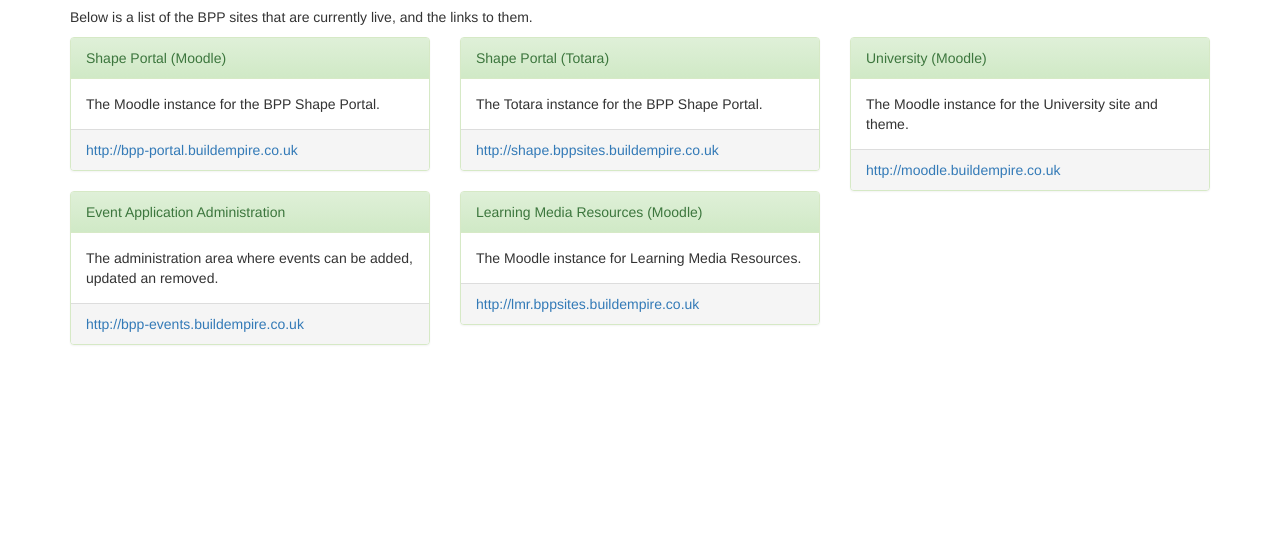
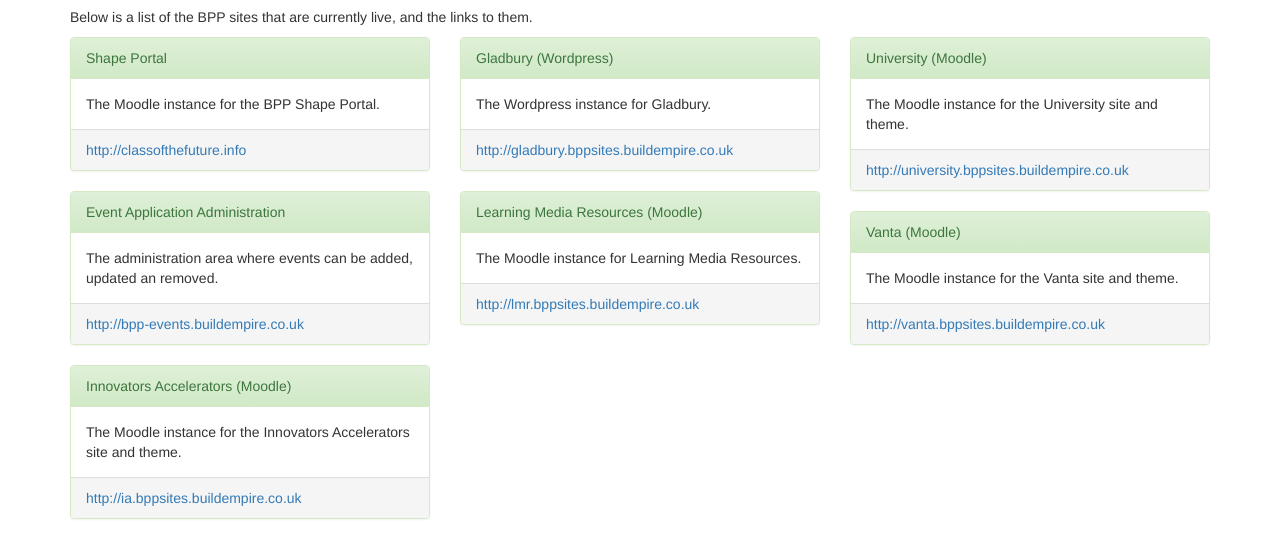
Before and after one commit to BuildEmpire/BEBPP0000_BPP_Sites, a plain HTML site: page public/index.html in a window 1280 px wide. Shown: the part 63-620 px from the top of the page. Drawn offline with nearby package versions, Linux system fonts and the light colour scheme.

Commit message:
Put the latest landing page in.

```diff
--- a/public/index.html
+++ b/public/index.html
@@ -16,12 +16,12 @@
       <div class="row">
         <div class="col-md-4">
           <div class="panel panel-success">
-            <div class="panel-heading">Shape Portal (Moodle)</div>
+            <div class="panel-heading">Shape Portal</div>
             <div class="panel-body">
               The Moodle instance for the BPP Shape Portal.
             </div>
             <div class="panel-footer">
-              <a href="http://bpp-portal.buildempire.co.uk" target="_blank">http://bpp-portal.buildempire.co.uk</a>
+              <a href="http://classofthefuture.info" target="_blank">http://classofthefuture.info</a>
             </div>
           </div>
           <div class="panel panel-success">
@@ -36,12 +36,12 @@
         </div>
         <div class="col-md-4">
           <div class="panel panel-success">
-            <div class="panel-heading">Shape Portal (Totara)</div>
+            <div class="panel-heading">Gladbury (Wordpress)</div>
             <div class="panel-body">
-              The Totara instance for the BPP Shape Portal.
+              The Wordpress instance for Gladbury.
             </div>
             <div class="panel-footer">
-              <a href="http://shape.bppsites.buildempire.co.uk" target="_blank">http://shape.bppsites.buildempire.co.uk</a>
+              <a href="http://gladbury.bppsites.buildempire.co.uk" target="_blank">http://gladbury.bppsites.buildempire.co.uk</a>
             </div>
           </div>
           <div class="panel panel-success">
@@ -61,11 +61,30 @@
               The Moodle instance for the University site and theme.
             </div>
             <div class="panel-footer">
-              <a href="http://moodle.buildempire.co.uk" target="_blank">http://moodle.buildempire.co.uk</a>
+              <a href="http://university.bppsites.buildempire.co.uk" target="_blank">http://university.bppsites.buildempire.co.uk</a>
+            </div>
+          </div>
+          <div class="panel panel-success">
+            <div class="panel-heading">Vanta (Moodle)</div>
+            <div class="panel-body">
+              The Moodle instance for the Vanta site and theme.
+            </div>
+            <div class="panel-footer">
+              <a href="http://vanta.bppsites.buildempire.co.uk" target="_blank">http://vanta.bppsites.buildempire.co.uk</a>
+            </div>
+          </div>
+        </div>
+        <div class="col-md-4">
+          <div class="panel panel-success">
+            <div class="panel-heading">Innovators Accelerators (Moodle)</div>
+            <div class="panel-body">
+              The Moodle instance for the Innovators Accelerators site and theme.
+            </div>
+            <div class="panel-footer">
+              <a href="http://ia.bppsites.buildempire.co.uk" target="_blank">http://ia.bppsites.buildempire.co.uk</a>
             </div>
           </div>
         </div>
       </div>
-    </div>
   </body>
 </html>
```
Also changed, not shown: 1 other file.
